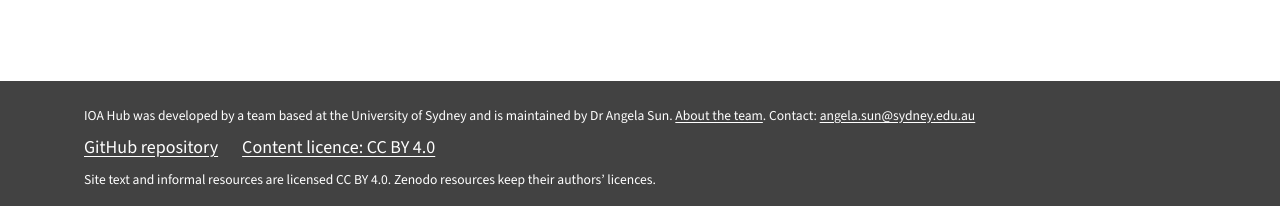
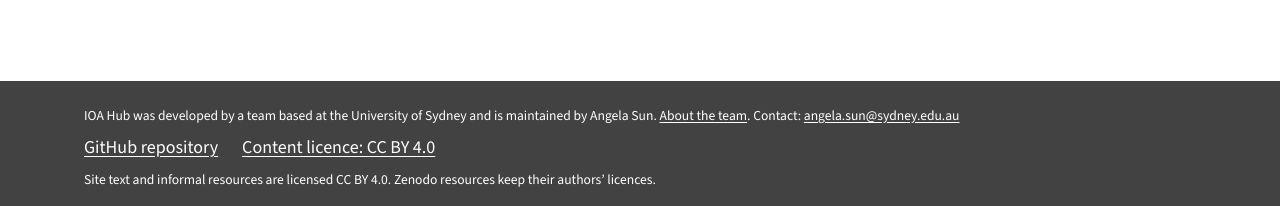
Before and after one commit to HelloAngela/ioa-hub, a Jekyll site: the page built from index.md, in a window 1280 px wide. Shown: the part 1680-1886 px from the top of the page. Built offline with Jekyll 4.4.1, drawn with Linux system fonts in a browser that asks for light colours.

Commit message:
Drop the title from the maintainer credit
Co-Authored-By: Claude Opus 5.5 <noreply@anthropic.com>

```diff
--- a/_includes/footer.html
+++ b/_includes/footer.html
@@ -1,6 +1,6 @@
 <footer class="site-footer">
   <div class="container">
-    <p class="site-footer__credit">IOA Hub was developed by a team based at the University of Sydney and is maintained by Dr Angela Sun. <a href="{{ '/about/' | relative_url }}">About the team</a>.{% unless site.contact_email contains "PLACEHOLDER" %} Contact: <a href="mailto:{{ site.contact_email }}">{{ site.contact_email }}</a>{% endunless %}</p>
+    <p class="site-footer__credit">IOA Hub was developed by a team based at the University of Sydney and is maintained by Angela Sun. <a href="{{ '/about/' | relative_url }}">About the team</a>.{% unless site.contact_email contains "PLACEHOLDER" %} Contact: <a href="mailto:{{ site.contact_email }}">{{ site.contact_email }}</a>{% endunless %}</p>
     <ul class="site-footer__links">
       <li><a href="https://github.com/{{ site.github_username }}/ioa-hub">GitHub repository</a></li>
       <li><a href="https://creativecommons.org/licenses/by/4.0/" rel="license">Content licence: CC BY 4.0</a></li>
```
Also changed, not shown: AGENTS.md (+1 -1 lines), about.md (+1 -1 lines), LICENSE-content.md, README.md.
